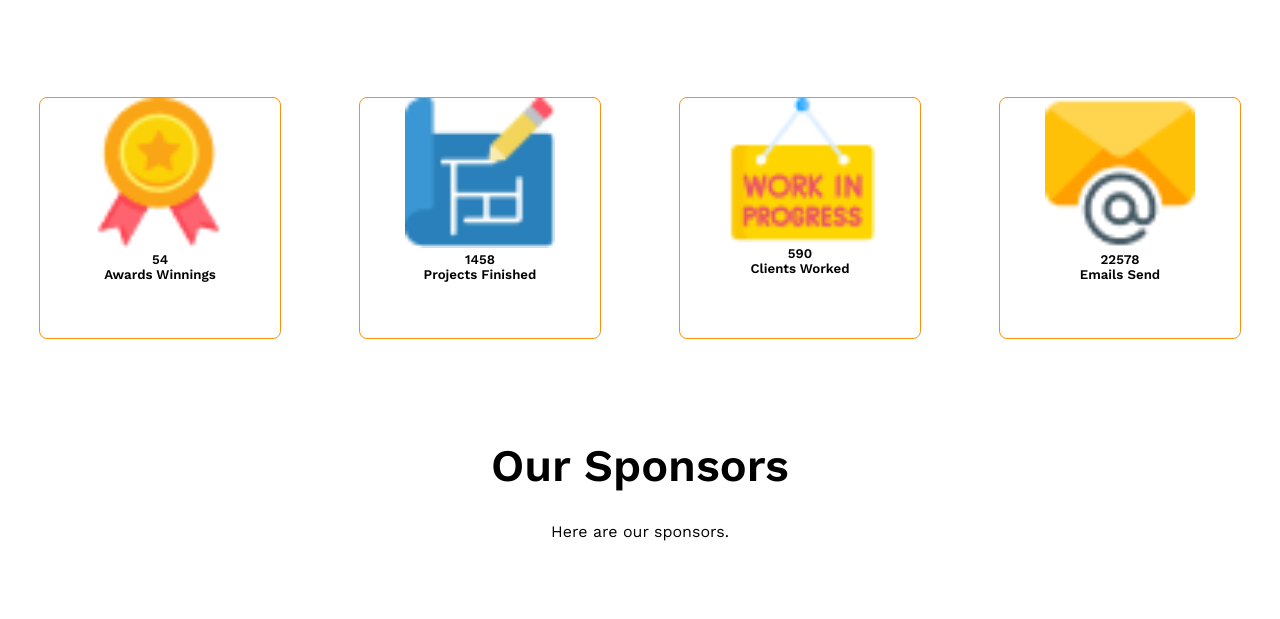
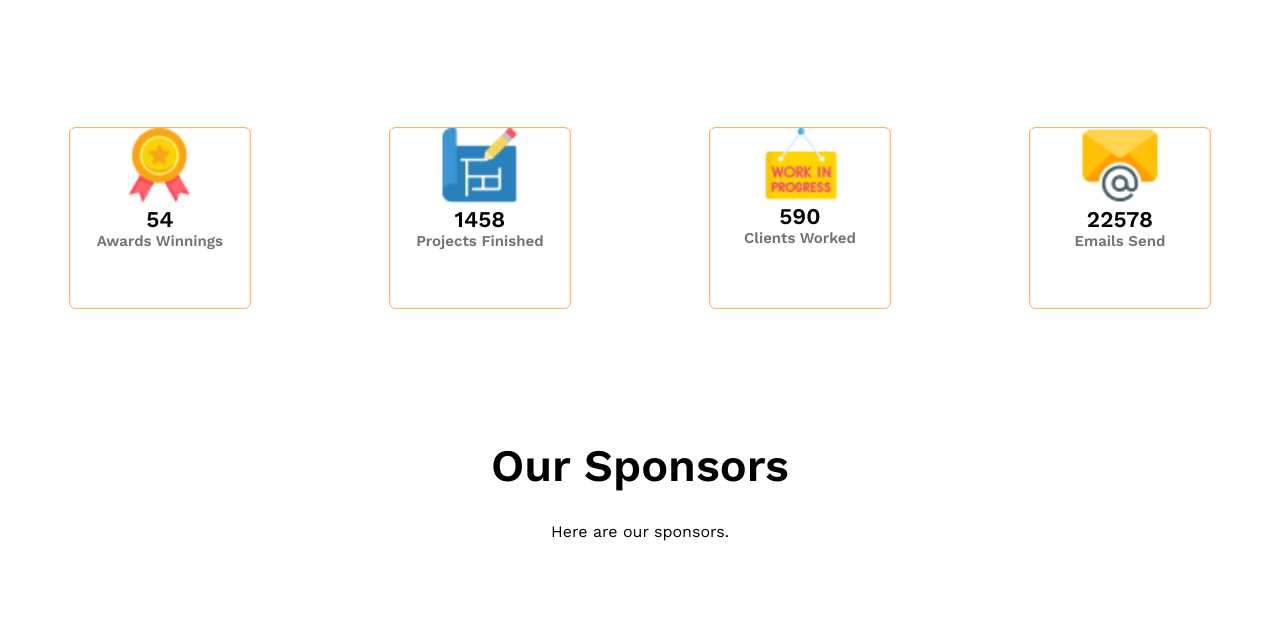
Before and after one commit to Ismat805/assignment-2, a plain HTML site: page index.html in a window 1280 px wide. Shown: the part 3064-3683 px from the top of the page. Drawn offline with nearby package versions, Linux system fonts and the light colour scheme.

Commit message:
some changes have been done

```diff
--- a/index.html
+++ b/index.html
@@ -118,21 +118,25 @@
                 <p>Some Facts about our architects,<br> We have been awarded 54 times, <br> We have finished projects about 1428, <br> We have worked for about 590 Clients and <br> we have recieved emails about 22578</p>
             </div>
             <div class="section-images">
-            <div>
+            <div class="icons">
                 <img src="./images/icons/ribon.png" alt="">
-                <h5>54 <br>Awards Winnings</h5>
+                <h6>54</h6>
+                <p>Awards Winnings</p>
             </div>
-            <div>
+            <div class="icons">
                 <img src="./images/icons/projects.png" alt="">
-                <h5>1458 <br>Projects Finished</h5>
+                <h6>1458</h6>
+                <p>Projects Finished</p>
             </div>
-            <div>
+            <div class="icons">
                 <img src="./images/icons/customers.png" alt="">
-                <h5>590 <br>Clients Worked</h5>
+                <h6>590</h6>
+                <p>Clients Worked</p>
             </div>
-            <div>
+            <div class="icons">
                 <img src="./images/icons/email.png" alt="">
-                <h5>22578 <br>Emails Send</h5>
+                <h6>22578</h6>
+                <p>Emails Send</p>
             </div>
             </div>
 
--- a/style.css
+++ b/style.css
@@ -197,8 +197,23 @@ height: 982px;
     margin-bottom: 100px;
 
 }
-.section-images > div > img{
-    width: 150px;
+.icons{
+    border: 1px solid #FF900E;
+    transform: scale(0.75);
+    width: 169px;
+    height: 136.22px;
+}
+.icons > img{
+   width: 100px;
+}
+.icons > h6{
+    font-weight: 600;
+font-size: 30px;
+}
+.icons > p{
+    font-weight: 600;
+    font-size: 20px;
+    color: #727272;
 }
                /* -----------------sponsors section styles---------------- */
 
```
